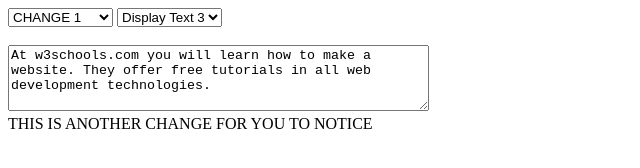
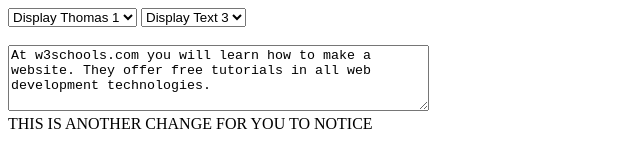
Before and after one commit to sunole/minchart, a website: page index.html in a window 1280 px wide. Shown: the whole page, without its empty margins (0-640 px from the left). Drawn offline with Linux system fonts and the light colour scheme.

Commit message:
apply stach and acceptin incoming from stash

```diff
--- a/index.html
+++ b/index.html
@@ -11,11 +11,11 @@
 <body>
 
     <select>
-        <option value="actual value 1">CHANGE 1</option>
-        <option value="actual value 1">Display Text 1</option>
+        <option value="sdfsafsafasdf value 1">Display Thomas 1</option>
         <option value="actual value 1">Display Text 1</option>
         <option value="actual value 2">Display Text 2</option>
-        <option value="HUSSEIN">HUSSEIN</option>
+        <option value="actual value 2">Display Text 2</option>
+        <option value="sadfasdfsdf value 3">Display Thomas 3</option>
     </select>
 
     <select>
```
